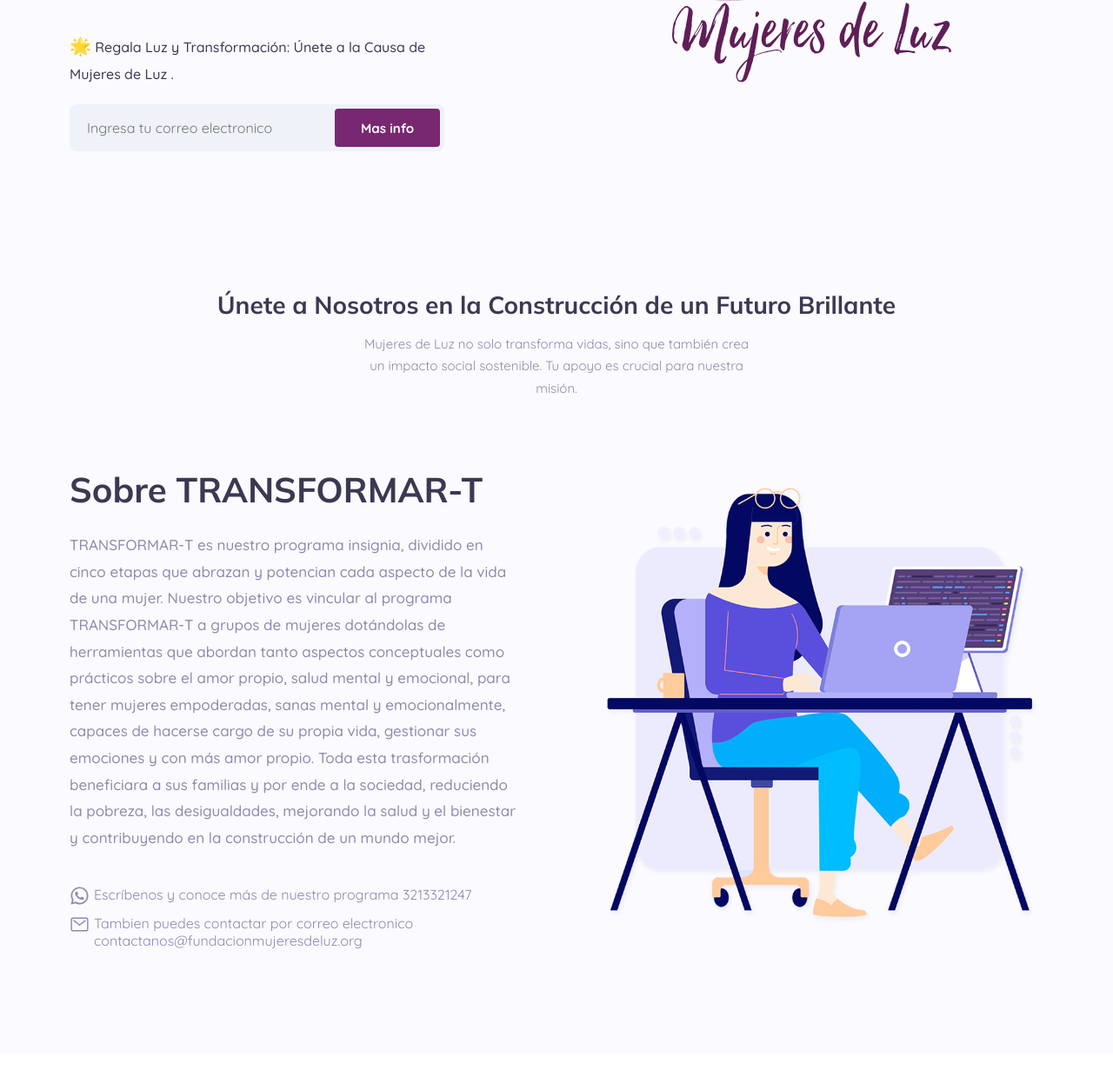
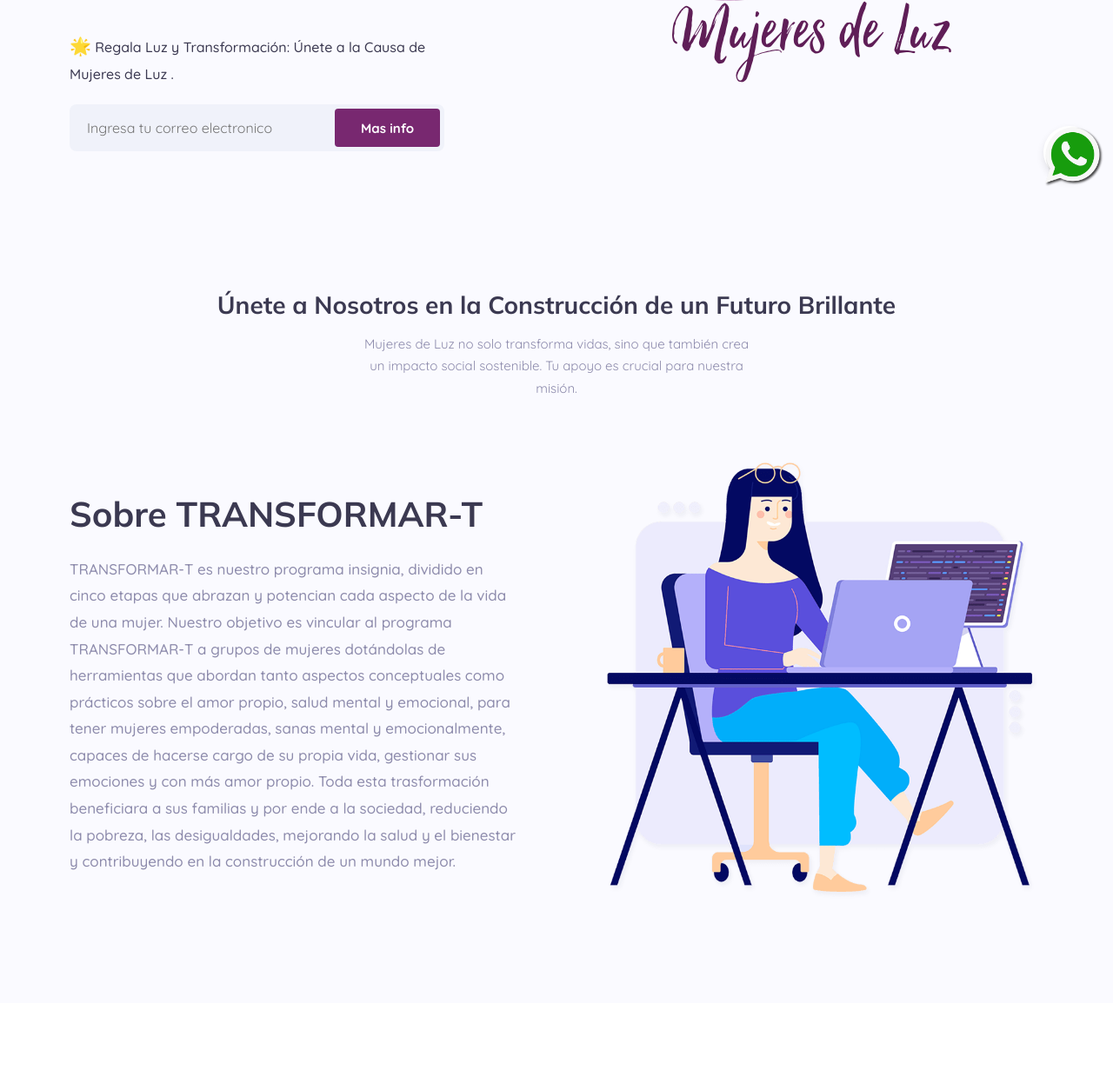
Before and after one commit to CentenoDev/FundacionMujeresDeLuz, a plain HTML site: page index.html in a window 1280 px wide. Shown: the part 575-1806 px from the top of the page at 87% size. Drawn offline with nearby package versions, Linux system fonts and the light colour scheme.

Commit message:
Se agrego boton flotante de whatsapp, se modifico el color del foother y el texto

```diff
--- a/assets/css/style.css
+++ b/assets/css/style.css
@@ -480,7 +480,34 @@ body { background: var(--white); }
   align-items: flex-start;
   gap: 10px;
 }
+.whatsapp-button {
+  position: fixed;
+  bottom: 20px;
+  right: 20px;
+  z-index: 1000;
+}
 
+.whatsapp-button a {
+  display: block;
+  width: 60px;
+  height: 60px;
+  background-color: #ffffff; /* Color de fondo de WhatsApp */
+  border-radius: 50%;
+  box-shadow: 0 4px 8px rgba(0, 0, 0, 0.1);
+  text-align: center;
+  text-decoration: none;
+  transition: background-color 0.3s;
+}
+
+.whatsapp-button img {
+  width: 70px; /* Tamaño del ícono de WhatsApp */
+  height: auto;
+  margin-top: 5px;
+}
+
+.whatsapp-button a:hover {
+  background-color: #ffffff; /* Cambiar color al pasar el mouse */
+}
 
 
 
@@ -637,7 +664,7 @@ textarea.input-field {
 \*-----------------------------------*/
 
 footer {
-  background:  #c791bc;
+  background:  #5F1E57;
   color: var(--white-opacity);
   font-weight: var(--fw-500);
 }
@@ -649,9 +676,10 @@ footer {
 footer .logo { margin-bottom: 25px; }
 
 .footer-text {
-  font-size: var(--fs-6);
+  font-size: 18px;
   line-height: 1.8;
   margin-bottom: 25px;
+  color: #ffffff;
 }
 
 .social-list {
@@ -695,18 +723,18 @@ footer .logo { margin-bottom: 25px; }
 }
 
 .footer-bottom {
-  background:  #c791bc;
+  background:  #5F1E57;
   padding-block: 20px;
   text-align: center;
 }
 
 .copyright a {
   display: inline-block;
-  color: var(--white-opacity);
+  color: #FFFFFF;
   transition: var(--transition);
 }
 
-.copyright a:is(:hover, :focus) { color: var(--white); }
+.copyright a:is(:hover, :focus) { color: #FFFFFF; }
 
 
 
--- a/index.html
+++ b/index.html
@@ -163,22 +163,11 @@ sostenible. Tu apoyo es crucial para nuestra misión.
               </p>
               </p>
 
-              <ul class="features-list">
-
-                <li class="features-list-item">
-                  <ion-icon name="logo-whatsapp"></ion-icon>
-
-                  <p>Escríbenos y conoce más de nuestro programa 3213321247
-                </li>
-
-                <li class="features-list-item">
-                  <ion-icon name="mail-outline"></ion-icon>
-
-                  <p>Tambien puedes contactar por correo electronico contactanos@fundacionmujeresdeluz.org</p>
-                </li>
-
-              </ul>
-
+              <div class="whatsapp-button">
+                <a href="https://api.whatsapp.com/send/?phone=573213321247&text&type=phone_number&app_absent=0" target="_blank" rel="noopener noreferrer">
+                    <img src="assets/images/whatsapp-icon.png" alt="WhatsApp">
+                </a>
+            </div>
 
 
           </div>
@@ -424,7 +413,7 @@ Donación fija mensual y ayudas al empoderamiento
 
           <p class="footer-text">
             Cuando se empodera y se forma una mujer
-se transforma una generación
+se transforma una generación.
           </p>
 
           <ul class="social-list">
@@ -472,7 +461,7 @@ se transforma una generación
     <div class="footer-bottom">
       <div class="container">
         <p class="copyright">
-          &copy; 2023 <a href="">fundacionmujeresdeluz</a> . All Right Reserved
+          &copy; <a href="">2023 fundacionmujeresdeluz. All Right Reserved</a>
         </p>
       </div>
     </div>
```
Also changed, not shown: assets/images/whatsapp-icon.png (added).
